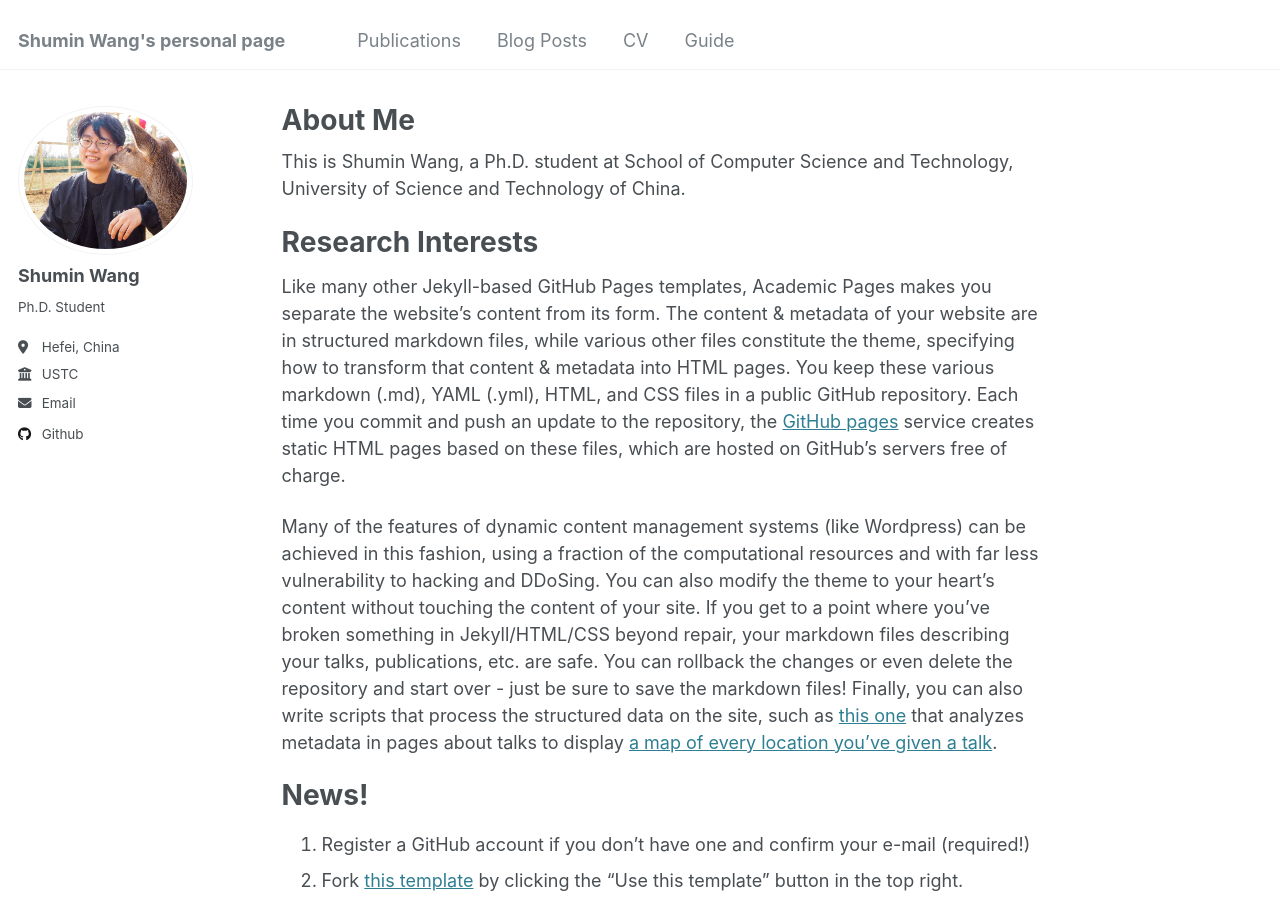
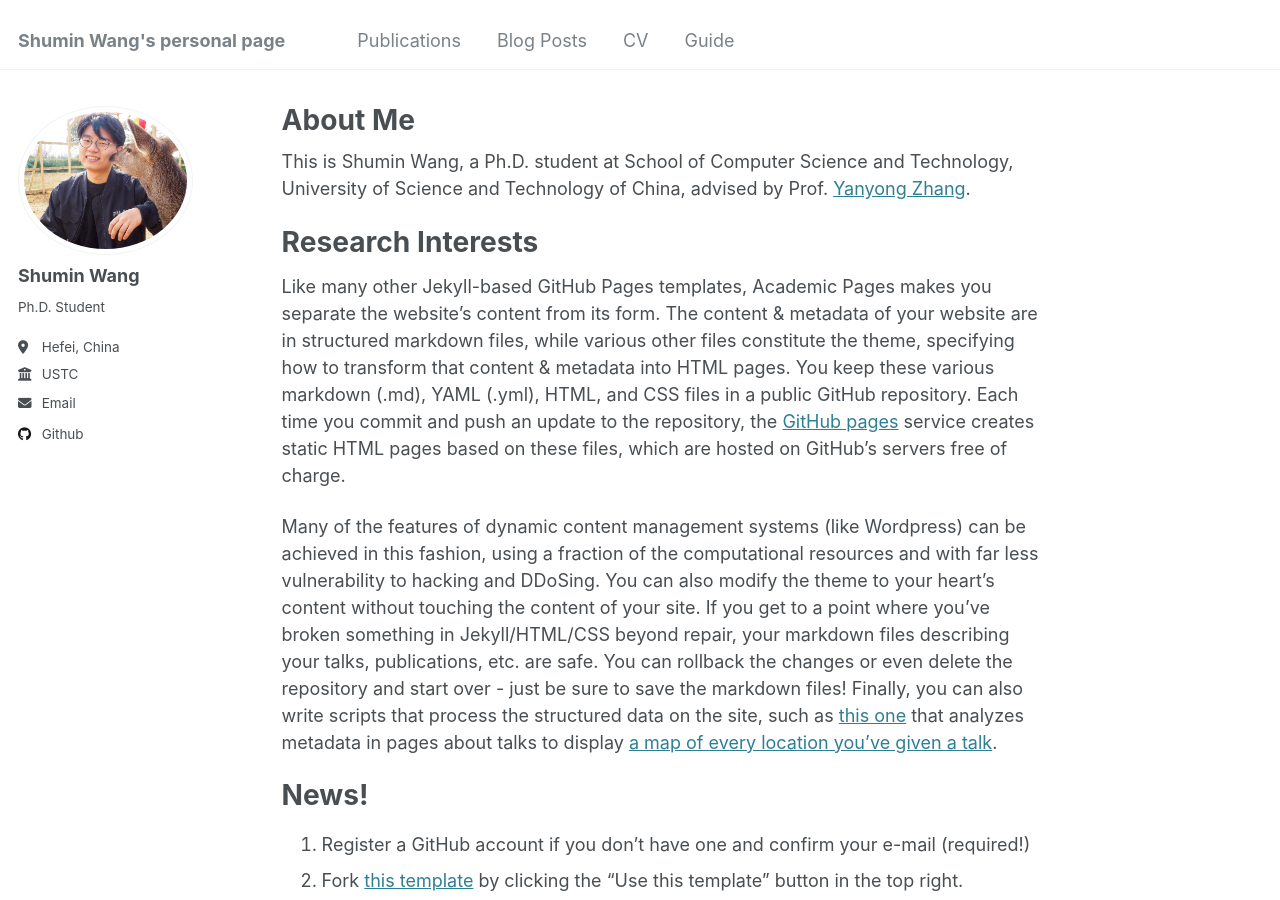
Before and after one commit to shuminwang-ai/shuminwang-ai.github.io, a Jekyll site: the page built from _pages/about.md, in a window 1280 px wide and 900 px high. Built offline with Jekyll 4.4.1, drawn with Linux system fonts in a browser that asks for light colours.

Commit message:
Update about.md

```diff
--- a/_pages/about.md
+++ b/_pages/about.md
@@ -7,7 +7,7 @@ redirect_from:
   - /about.html
 ---
 
-This is Shumin Wang, a Ph.D. student at School of Computer Science and Technology, University of Science and Technology of China.
+This is Shumin Wang, a Ph.D. student at School of Computer Science and Technology, University of Science and Technology of China, advised by Prof. [Yanyong Zhang](http://staff.ustc.edu.cn/~yanyongz/).
 
 Research Interests
 ======
```
